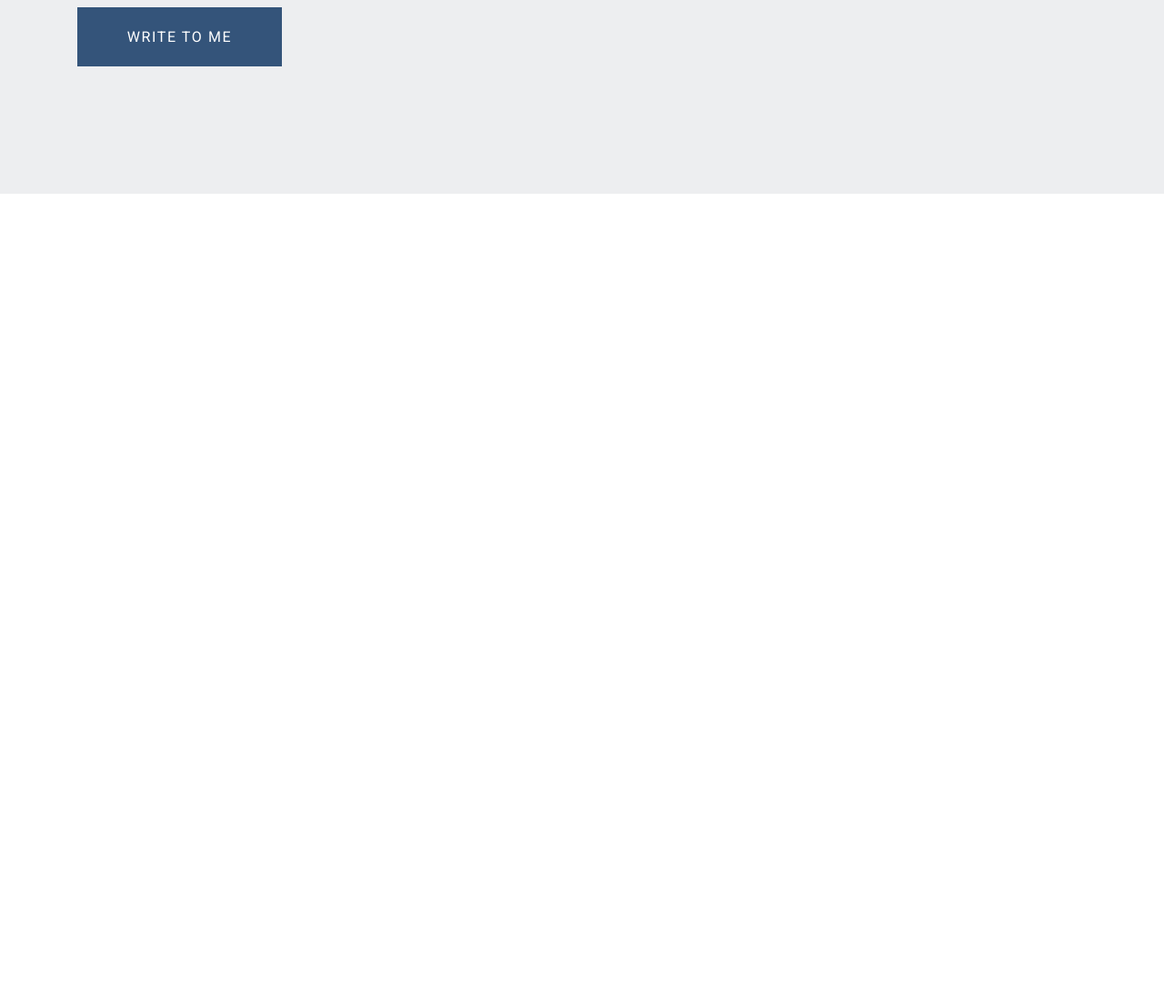
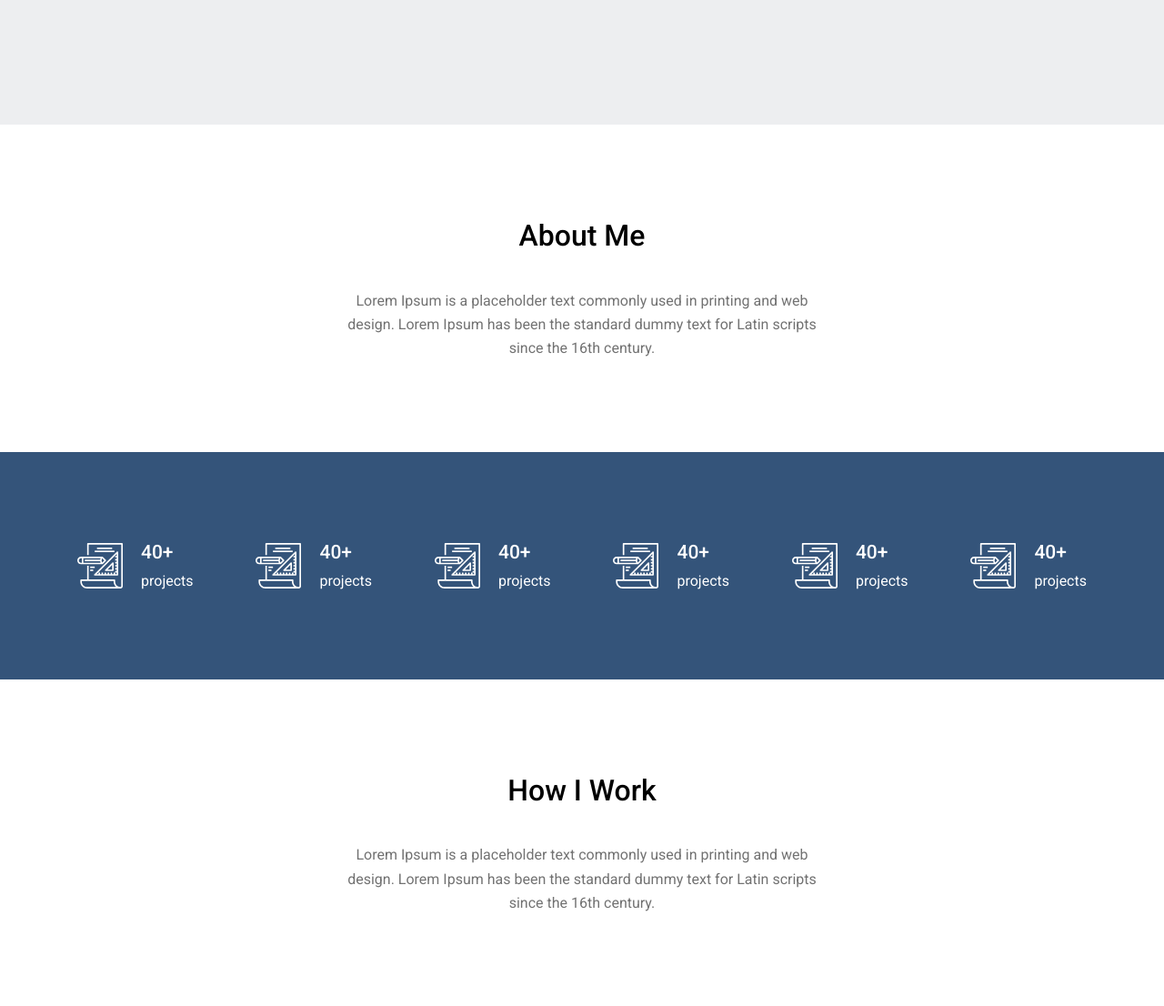
Before and after one commit to Undertakerds/SimpleSite, a plain HTML site: page index.html in a window 1280 px wide. Shown: the part 563-1669 px from the top of the page at 91% size. Before the commit the page ends 800 px from the top, so only its background shows below. Drawn offline with Linux system fonts and the light colour scheme.

Commit message:
Global commit v1

```diff
--- a/css/styles.css
+++ b/css/styles.css
@@ -1,3 +1,4 @@
+/* Variables */
 :root {
   --color-black: #000000;
   --color-primary: #34547a;
@@ -22,6 +23,8 @@
   --gap-lg: calc(var(--gap) * 1.5);
   --gap-xl: calc(var(--gap) * 2);
 }
+
+/* Typography */
 
 * {
   box-sizing: border-box;
@@ -54,6 +57,7 @@ a {
   color: var(--color-black);
 }
 
+/* Common Classes */
 .container {
   width: min(100% - var(--gap-xl), var(--container-primary));
   margin-inline: auto;
@@ -64,24 +68,43 @@ a {
   margin-inline: auto;
 }
 
+.visually-hidden {
+  position: absolute;
+  width: 1px;
+  height: 1px;
+  margin: -1px;
+  border: 0;
+  padding: 0;
+
+  white-space: nowrap;
+  clip-path: inset(100%);
+  clip: rect(0 0 0 0);
+  overflow: hidden;
+  visibility: hidden;
+}
+
+/* Blocks */
 .header {
   background-color: var(--color-gray-light);
-  min-height: 700px;
-  padding-top: 80px;
+  padding-top: 69px;
   padding-bottom: 140px;
 }
 
 .navbar {
-  margin-bottom: 162px;
+  margin-bottom: 141px;
 }
 
 .navbar__list {
   display: flex;
-  gap: 45px;
+  gap: 27px;
+  margin-left: -0.75em;
 }
 
 .navbar__link {
+  display: block;
   letter-spacing: var(--letter-spacing);
+  padding: 0.5em 0.75em;
+  text-transform: uppercase;
 }
 
 .navbar__link--active {
@@ -97,11 +120,12 @@ a {
 }
 
 .hero__title {
-  margin-bottom: 60px;
+  margin-top: 0;
+  margin-bottom: 40px;
 }
 
 .hero__description {
-  margin-bottom: 65px;
+  margin-bottom: 57px;
   color: var(--color-secondary);
 }
 
@@ -117,3 +141,79 @@ a {
   color: var(--color-white);
   letter-spacing: var(--letter-spacing);
 }
+
+.main {}
+
+.section {
+  padding-top: 100px;
+  padding-bottom: 100px;
+  text-align: center;
+}
+
+.section__title {
+  margin-bottom: 36px;
+}
+
+.section__description {
+  color: var(--color-secondary);
+}
+
+.about {}
+
+.about__title {}
+
+.about__description {}
+
+.experience {
+  padding-top: 100px;
+  padding-bottom: 100px;
+  background-color: var(--color-primary);
+  color: var(--color-white);
+}
+
+.experience__container {
+  display: flex;
+  flex-wrap: wrap;
+  justify-content: space-between;
+  gap: var(--gap-xl);
+}
+
+.experience__item {
+  display: flex;
+  gap: var(--gap);
+}
+
+.experience__item-picture {
+  order: -1;
+}
+
+.experience__item-image {
+  display: block;
+}
+
+.experience__item-description {
+  display: flex;
+  flex-direction: column;
+  justify-content: space-between;
+  line-height: 1;
+}
+
+.experience__item-number {
+  font-size: 1.3125rem;
+  font-weight: 500;
+}
+
+.experience__item-label {}
+
+
+.container {}
+
+.experience__item {}
+
+.process {}
+
+.process__title {}
+
+.process__description {}
+
+.video {}
--- a/index.html
+++ b/index.html
@@ -41,11 +41,97 @@
 
   </header>
 
-  <main>
+  <main class="main">
+
+    <section class="about section">
+      <div class="container-sm">
+        <h2 class="about__title section__title">About Me</h2>
+        <p class="about__description section__description">Lorem Ipsum is a placeholder text commonly used in
+          printing and web design.
+          Lorem Ipsum has been the standard
+          dummy text for Latin scripts since the 16th century.</p>
+      </div>
+    </section>
+
+    <section class="experience">
+      <div class="container">
+        <h2 class="experience__title visually-hidden">My Experience</h2>
+        <div class="experience__container">
+          <div class="experience__item">
+            <div class="experience__item-description">
+              <p class="experience__item-number">40+</p>
+              <p class="experience__item-label">projects</p>
+            </div>
+            <div class="experience__item-picture">
+              <img class="experience__item-image" src="images/project.svg" alt="Experience 1">
+            </div>
+          </div>
+          <div class="experience__item">
+            <div class="experience__item-description">
+              <p class="experience__item-number">40+</p>
+              <p class="experience__item-label">projects</p>
+            </div>
+            <div class="experience__item-picture">
+              <img class="experience__item-image" src="images/project.svg" alt="Experience 2">
+            </div>
+          </div>
+          <div class="experience__item">
+            <div class="experience__item-description">
+              <p class="experience__item-number">40+</p>
+              <p class="experience__item-label">projects</p>
+            </div>
+            <div class="experience__item-picture">
+              <img class="experience__item-image" src="images/project.svg" alt="Experience 3">
+            </div>
+          </div>
+          <div class="experience__item">
+            <div class="experience__item-description">
+              <p class="experience__item-number">40+</p>
+              <p class="experience__item-label">projects</p>
+            </div>
+            <div class="experience__item-picture">
+              <img class="experience__item-image" src="images/project.svg" alt="Experience 4">
+            </div>
+          </div>
+          <div class="experience__item">
+            <div class="experience__item-description">
+              <p class="experience__item-number">40+</p>
+              <p class="experience__item-label">projects</p>
+            </div>
+            <div class="experience__item-picture">
+              <img class="experience__item-image" src="images/project.svg" alt="Experience 5">
+            </div>
+          </div>
+          <div class="experience__item">
+            <div class="experience__item-description">
+              <p class="experience__item-number">40+</p>
+              <p class="experience__item-label">projects</p>
+            </div>
+            <div class="experience__item-picture">
+              <img class="experience__item-image" src="images/project.svg" alt="Experience 6">
+            </div>
+          </div>
+        </div>
+      </div>
+    </section>
+
+    <section class="process section">
+      <div class="container-sm">
+        <h2 class="process__title section__title">How I Work</h2>
+        <p class="process__description section__description">Lorem Ipsum is a placeholder text commonly used in printing
+          and web design. Lorem Ipsum has been the standard
+          dummy text for Latin scripts since the 16th century.</p>
+      </div>
+    </section>
+
+    <section class="video">
+
+    </section>
+
 
   </main>
 
-  <footer>
+  <footer class="footer">
 
   </footer>
 
```
Also changed, not shown: images/project.svg (added).
